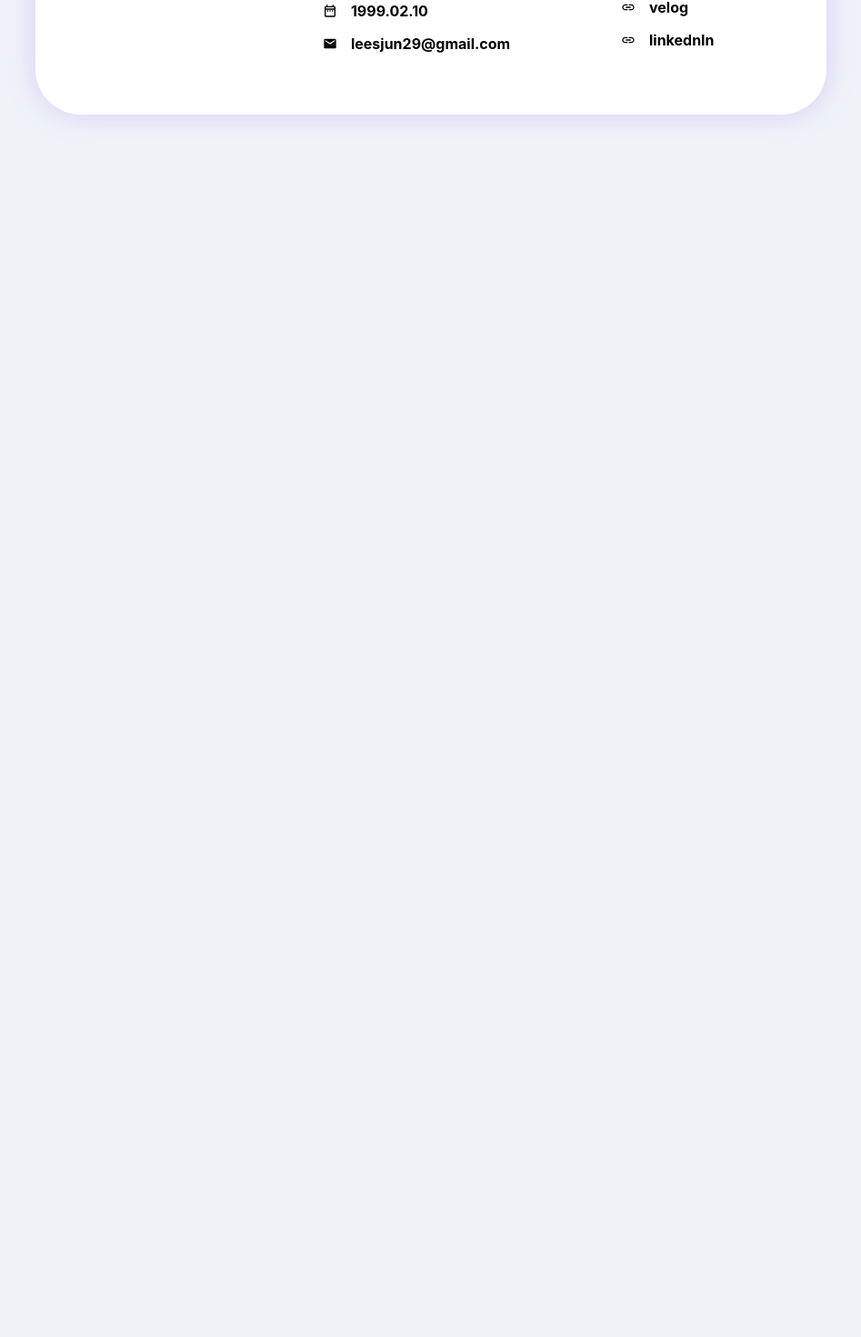
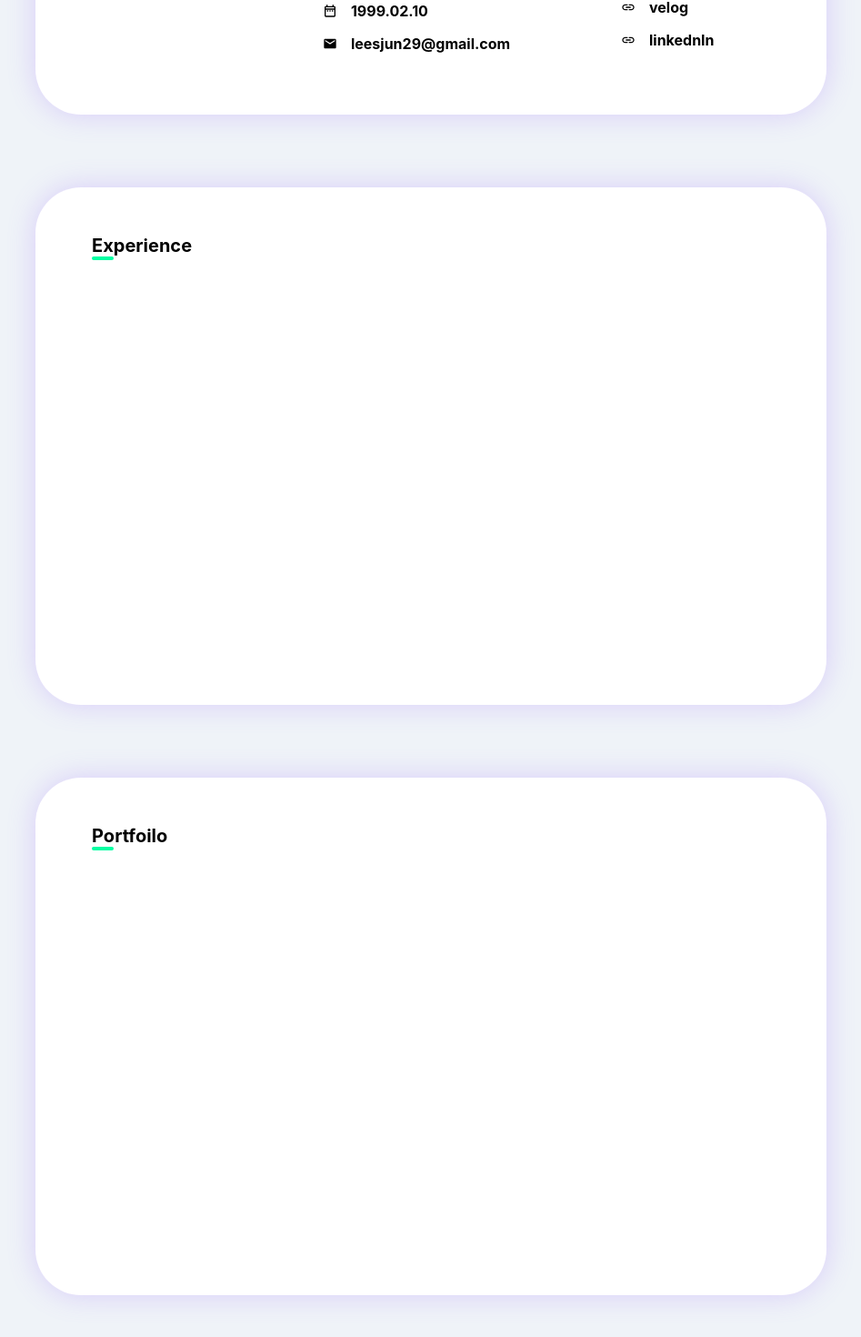
Before and after one commit to YimKeul/YimKeul.github.io, a React (Create React App) app: page / in a window 1280 px wide. Shown: the part 1132-2602 px from the top of the page at 91% size, without its empty margins (326-1273 px from the left). Before the commit the page ends 1338 px from the top, so only its background shows below. Built offline with nearby package versions, Linux system fonts and the light colour scheme.

Commit message:
feat : Experience, Portfoilo layout

```diff
--- /dev/null
+++ b/src/pages/Experience.jsx
@@ -0,0 +1,50 @@
+import React from "react";
+import styled from "styled-components";
+import { point, main, purple } from "../components";
+
+const Experience = () => {
+  return (
+    <S.container>
+      <S.inner>
+        <S.section>
+          Experience
+          <S.bar />
+        </S.section>
+      </S.inner>
+    </S.container>
+  );
+};
+
+const S = {
+  container: styled.div`
+    width: 54.375rem;
+    min-height: 35.56531rem;
+    border-radius: 3.125rem;
+    background: #fff;
+    box-shadow: 0px 0px 30px 0px rgba(161, 117, 255, 0.3);
+    margin-bottom: 5rem;
+    @media screen and (min-width: 1024px) {
+      float: right;
+    }
+  `,
+  inner: styled.div`
+    margin-block: 3.25rem;
+    padding-inline: 3.88rem;
+  `,
+  section: styled.div`
+    color: #000;
+    font-size: 1.25rem;
+    font-family: Inter;
+    font-style: normal;
+    font-weight: 700;
+    line-height: normal;
+  `,
+  bar: styled.div`
+    width: 1.5rem;
+    height: 0.25rem;
+    background-color: ${() => point};
+    border-radius: 1.25rem;
+  `,
+};
+
+export default Experience;
--- a/src/pages/Main.jsx
+++ b/src/pages/Main.jsx
@@ -1,5 +1,5 @@
 import React from "react";
-import { Home, About } from "./";
+import { Home, About, Experience, Portfoilo } from "./";
 import { Navigator } from "../components";
 import styled from "styled-components";
 
@@ -14,6 +14,8 @@ const Main = () => {
       {PC && <Navigator />}
       <Home />
       <About />
+      <Experience />
+      <Portfoilo />
     </S.container>
   );
 };
--- /dev/null
+++ b/src/pages/Portfoilo.jsx
@@ -0,0 +1,50 @@
+import React from "react";
+import styled from "styled-components";
+import { point, main, purple } from "../components";
+
+const Portfoilo = () => {
+  return (
+    <S.container>
+      <S.inner>
+        <S.section>
+          Portfoilo
+          <S.bar />
+        </S.section>
+      </S.inner>
+    </S.container>
+  );
+};
+
+const S = {
+  container: styled.div`
+    width: 54.375rem;
+    min-height: 35.56531rem;
+    border-radius: 3.125rem;
+    background: #fff;
+    box-shadow: 0px 0px 30px 0px rgba(161, 117, 255, 0.3);
+    margin-bottom: 5rem;
+    @media screen and (min-width: 1024px) {
+      float: right;
+    }
+  `,
+  inner: styled.div`
+    margin-block: 3.25rem;
+    padding-inline: 3.88rem;
+  `,
+  section: styled.div`
+    color: #000;
+    font-size: 1.25rem;
+    font-family: Inter;
+    font-style: normal;
+    font-weight: 700;
+    line-height: normal;
+  `,
+  bar: styled.div`
+    width: 1.5rem;
+    height: 0.25rem;
+    background-color: ${() => point};
+    border-radius: 1.25rem;
+  `,
+};
+
+export default Portfoilo;
--- a/src/pages/index.js
+++ b/src/pages/index.js
@@ -1,4 +1,6 @@
 import Main from "./Main";
 import Home from "./Home";
 import About from "./About";
-export { Main, Home, About };
+import Experience from "./Experience";
+import Portfoilo from "./Portfoilo";
+export { Main, Home, About, Experience, Portfoilo };
```
